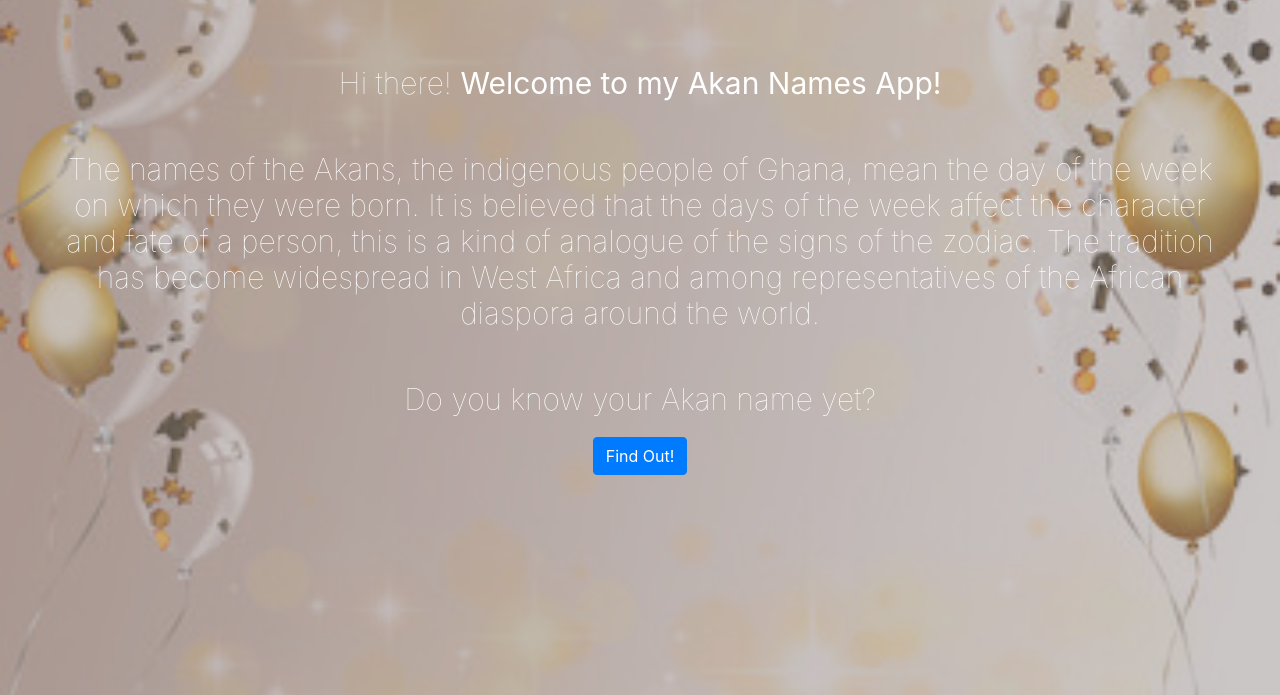
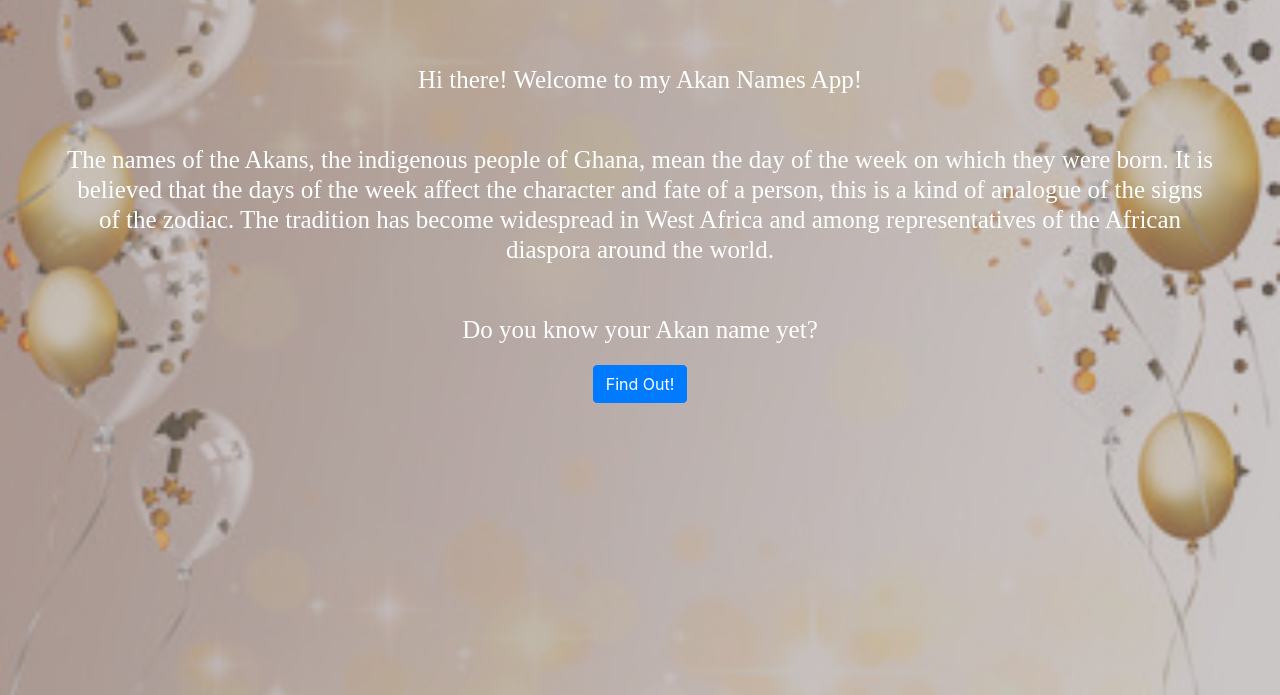
Before and after one commit to Dgichaba/Akan-Names, a plain HTML site: page index.html in a window 1280 px wide. Shown: the part 105-800 px from the top of the page. Drawn offline with nearby package versions, Linux system fonts and the light colour scheme.

```diff
--- a/style.css
+++ b/style.css
@@ -70,8 +70,9 @@
   text-align: center;
 }
 .content h2{
-  font-size: 30px;
+  font-size: 25px;
   font-weight: 100;
+  font-family: 'Times New Roman', Times, serif;
   margin-top: 50px;
   margin-bottom: 20px;
   text-align: center;
```
Also changed, not shown: 1 other file.
